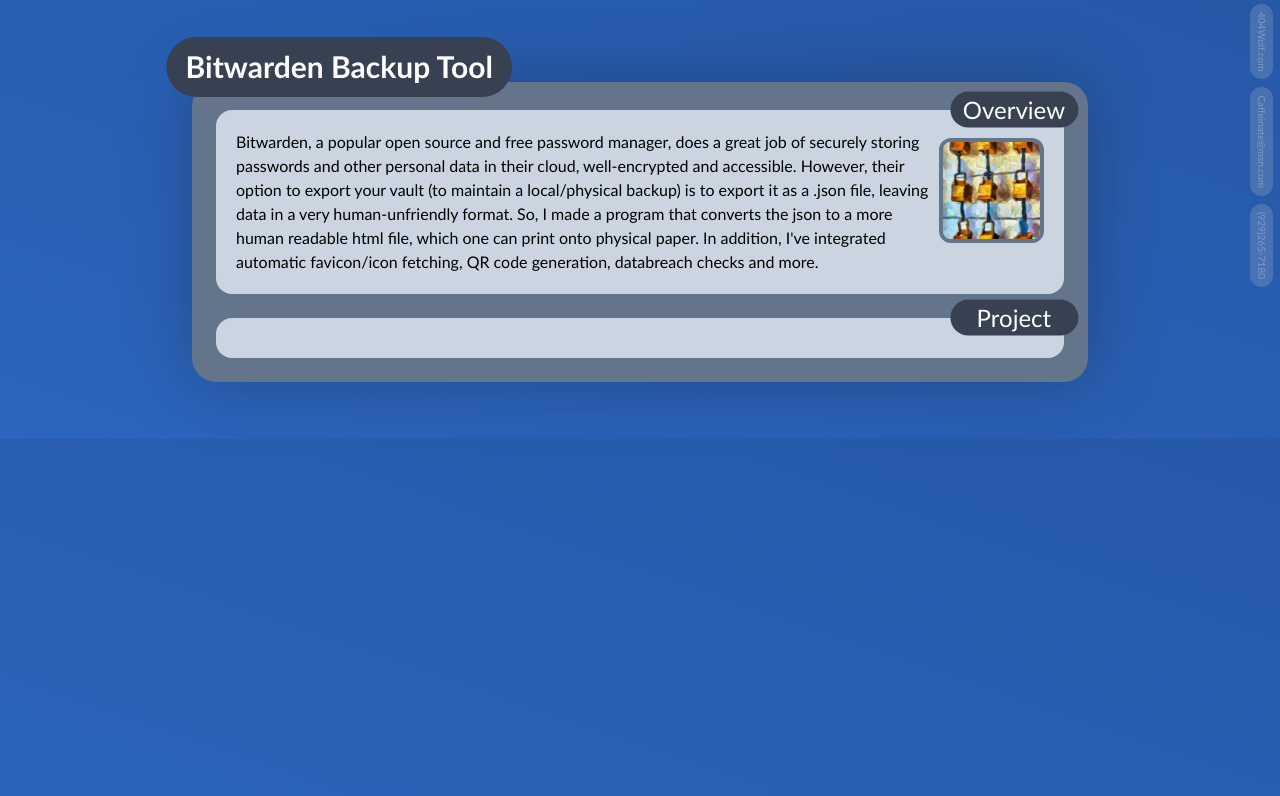
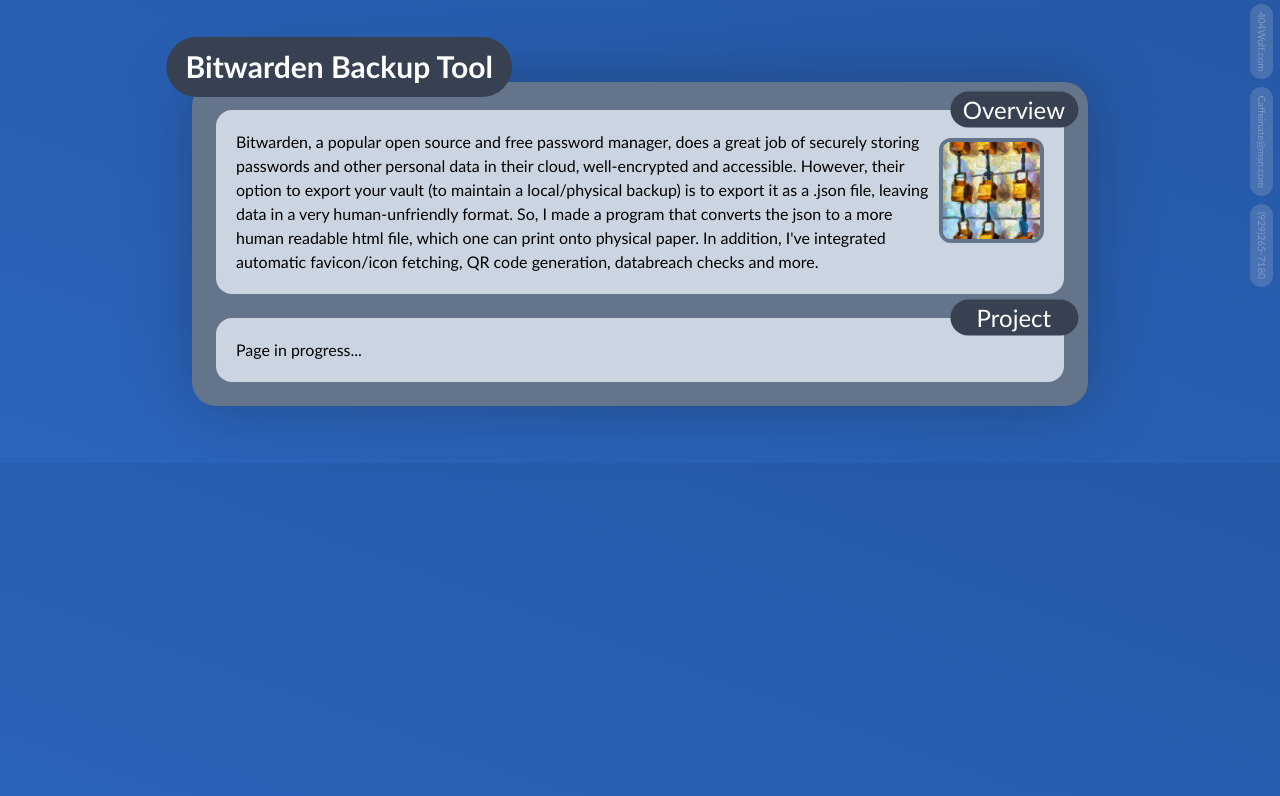
Before and after one commit to 404Wolf/404Wolf.com, a Next.js app: page /projects/bitwardenBackup in a window 1280 px wide. Shown: the top 796 px of the page. Built offline with nearby package versions, Linux system fonts and the light colour scheme.

Commit message:
Add "page in progress" message to empty pages

```diff
--- a/src/pages/projects/[projectId].js
+++ b/src/pages/projects/[projectId].js
@@ -91,11 +91,11 @@ const Project = ({ projectId, projectData }) => {
                         {projectData.description}
                     </div>
                 </Tile>}
-
+                {console.log(projectMd)}
                 <Tile className="overflow-auto" title="Project" direction="right">
-                    <ReactMarkdown className="markdown" rehypePlugins={[rehypeRaw]}>
+                    {(projectMd == "\n") ? <ReactMarkdown className="markdown" rehypePlugins={[rehypeRaw]}>
                         {projectMd}
-                    </ReactMarkdown>
+                    </ReactMarkdown> : "Page in progress..."}
                 </Tile>
             </div>
         </MainLayout>
```
